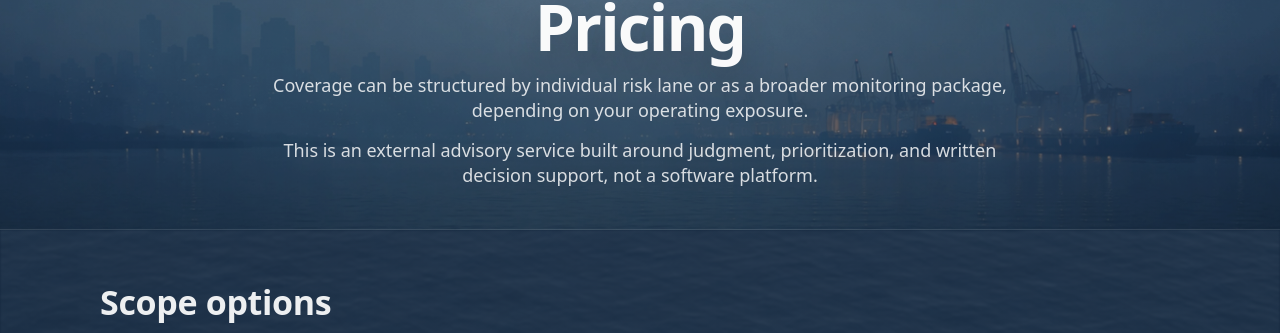
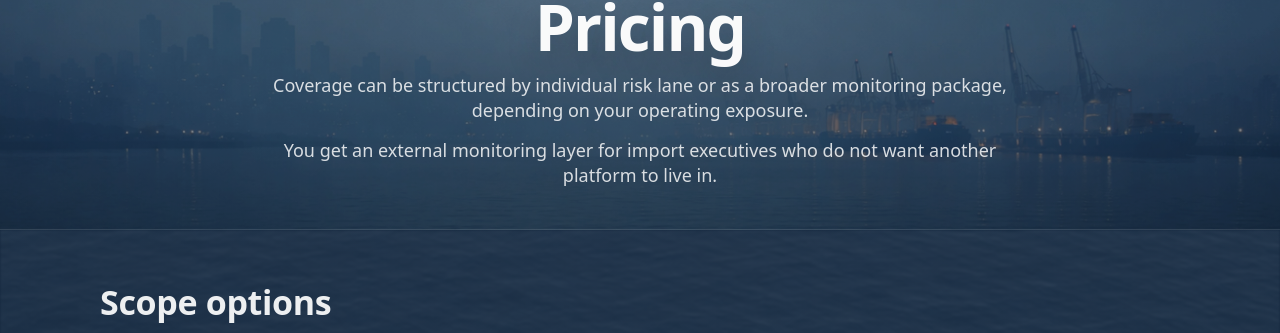
Before and after one commit to importrisk/import-risk-intelligence-site, a Jekyll site: the page built from pricing.html, in a window 1280 px wide. Shown: the part 136-469 px from the top of the page. Built offline with Jekyll 4.4.1, drawn with Linux system fonts in a browser that asks for light colours.

Commit message:
Update pricing.html

```diff
--- a/pricing.html
+++ b/pricing.html
@@ -16,7 +16,7 @@ description: Pricing and scope options for Import Risk Intelligence.
           Coverage can be structured by individual risk lane or as a broader monitoring package, depending on your operating exposure.
         </p>
         <p class="pricing-subtitle">
-          This is an external advisory service built around judgment, prioritization, and written decision support, not a software platform.
+          You get an external monitoring layer for import executives who do not want another platform to live in.
         </p>
       </div>
     </div>
```
